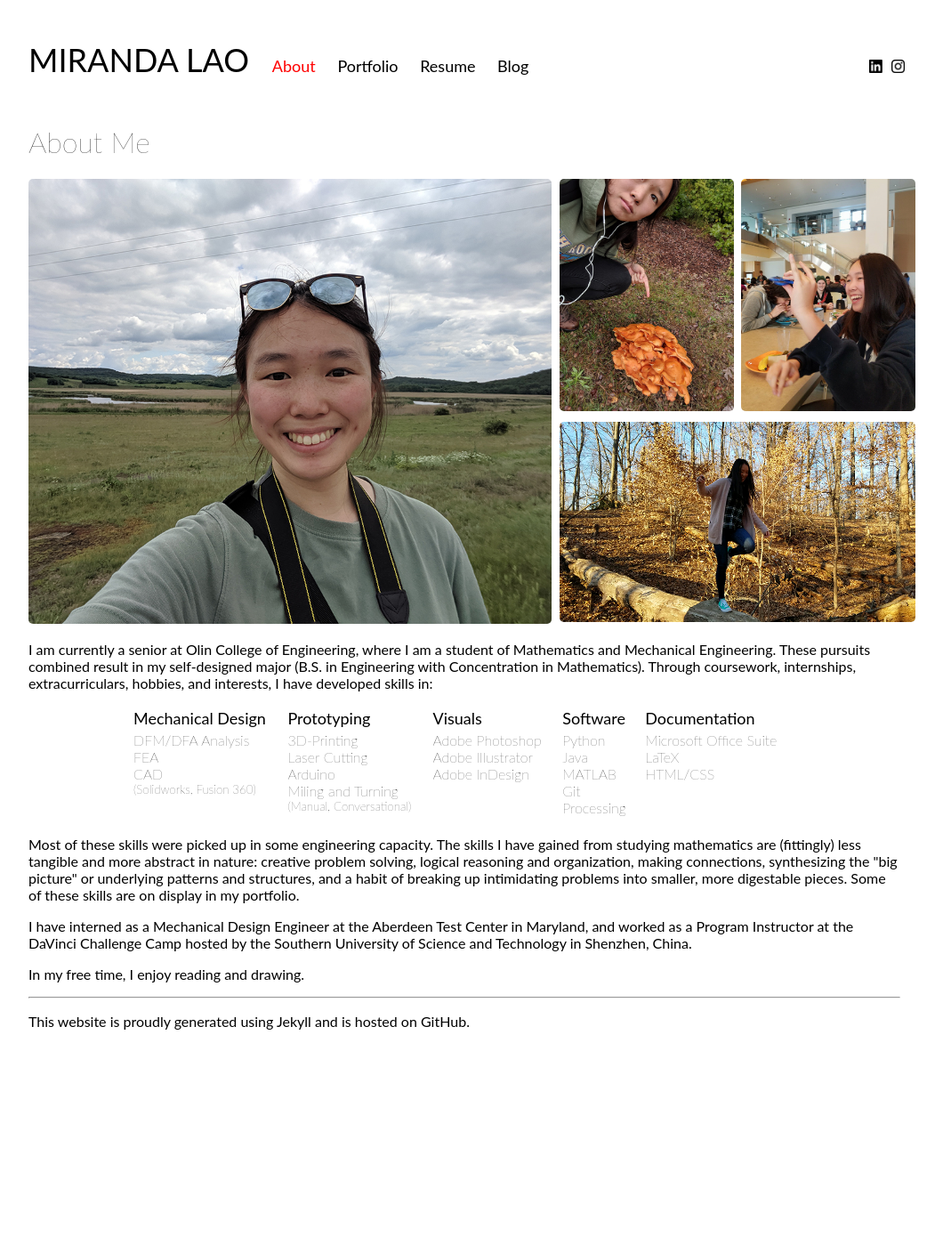
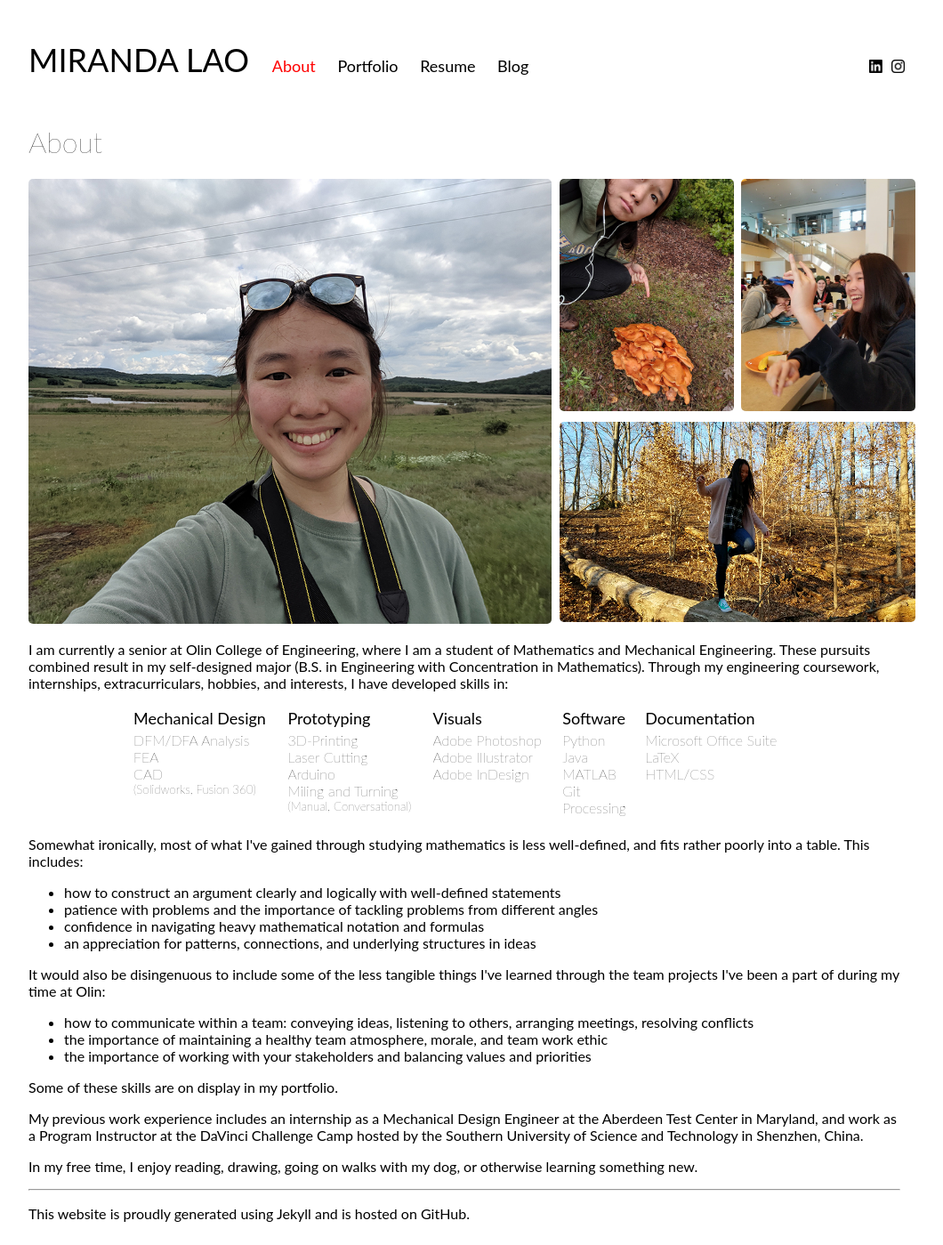
Before and after one commit to acedmonkeys/acedmonkeys.github.io, a Jekyll site: the page built from about.html, in a window 1280 px wide. Shown: the whole page at 89% size, without its empty margins (118-1178 px from the left). Built offline with Jekyll 4.4.1, drawn with Linux system fonts in a browser that asks for light colours; before the commit the page ends 1183 px from its top, so only the background shows below that.

Commit message:
finished about page (probably)

```diff
--- a/about.html
+++ b/about.html
@@ -2,7 +2,7 @@
 layout: default
 title: About
 ---
-<h1 class="lightfont"> About Me </h1>
+<h1 class="lightfont"> About</h1>
 
 <div class="megrid">
   <div class="me1">
@@ -19,7 +19,7 @@ title: About
   </div>
 </div>
 
-<p>I am currently a senior at Olin College of Engineering, where I am a student of Mathematics and Mechanical Engineering. These pursuits combined result in my self-designed major (B.S. in Engineering with Concentration in Mathematics). Through coursework, internships, extracurriculars, hobbies, and interests, I have developed skills in:</p>
+<p>I am currently a senior at Olin College of Engineering, where I am a student of Mathematics and Mechanical Engineering. These pursuits combined result in my self-designed major (B.S. in Engineering with Concentration in Mathematics). Through my engineering coursework, internships, extracurriculars, hobbies, and interests, I have developed skills in:</p>
 <table class="oohbaby">
   <tr>
     <th> Mechanical Design </th>
@@ -36,8 +36,23 @@ title: About
     <td>Microsoft Office Suite<br>LaTeX<br>HTML/CSS</td>
   </tr>
 </table>
-<p> Most of these skills were picked up in some engineering capacity. The skills I have gained from studying mathematics are (fittingly) less tangible and more abstract in nature: creative problem solving, logical reasoning and organization, making connections, synthesizing the "big picture" or underlying patterns and structures, and a habit of breaking up intimidating problems into smaller, more digestable pieces. Some of these skills are on display in my <a href="portfolio.html">portfolio</a>.
-<p> I have interned as a Mechanical Design Engineer at the Aberdeen Test Center in Maryland, and worked as a Program Instructor at the DaVinci Challenge Camp hosted by the Southern University of Science and Technology in Shenzhen, China. </p>
-<p> In my free time, I enjoy reading and drawing. </p>
+<p> Somewhat ironically, most of what I've gained through studying mathematics is less well-defined, and fits rather poorly into a table. This includes:
+  <ul>
+    <li> how to construct an argument clearly and logically with well-defined statements</li>
+    <li> patience with problems and the importance of tackling problems from different angles</li>
+    <li> confidence in navigating heavy mathematical notation and formulas</li>
+    <li> an appreciation for patterns, connections, and underlying structures in ideas</li>
+  </ul>
+</p>
+<p>It would also be disingenuous to include some of the less tangible things I've learned through the team projects I've been a part of during my time at Olin:
+  <ul>
+    <li> how to communicate within a team: conveying ideas, listening to others, arranging meetings, resolving conflicts</li>
+    <li> the importance of maintaining a healthy team atmosphere, morale, and team work ethic </li>
+    <li> the importance of working with your stakeholders and balancing values and priorities </li>
+  </ul>
+</p>
+<p> Some of these skills are on display in my <a href="portfolio.html">portfolio</a>.</p>
+<p> My previous work experience includes an internship as a Mechanical Design Engineer at the Aberdeen Test Center in Maryland, and work as a Program Instructor at the DaVinci Challenge Camp hosted by the Southern University of Science and Technology in Shenzhen, China. </p>
+<p> In my free time, I enjoy reading, drawing, going on walks with my dog, or otherwise learning something new.</p>
 <hr>
 <p>This website is proudly generated using <a href="https://jekyllrb.com/">Jekyll</a> and is hosted on <a href="https://github.com/acedmonkeys/acedmonkeys.github.io">GitHub</a>. </p>
--- a/portfolio.html
+++ b/portfolio.html
@@ -5,6 +5,7 @@ title: Past Work
 <!-- Tab links -->
 <div class="tab">
   <button class="tablinks" onclick="openWorkType(event, 'Projects')">Projects</button>
+  <button class="tablinks" onclick="openWorkType(event, 'Experience')">Experience</button>
   <button class="tablinks" onclick="openWorkType(event, 'Coursework')">Coursework</button>
 </div>
 <hr>
@@ -62,8 +63,7 @@ title: Past Work
   </p>
 </div>
 
-<div id="Artwork" class="tabcontent">
-  <p>testing testing 123</p>
+<div id="Experience" class="tabcontent">
 </div>
 
 <script>
```
